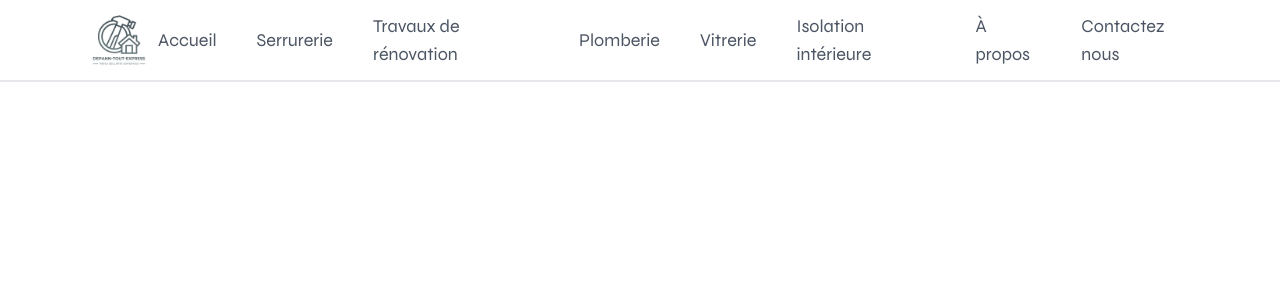
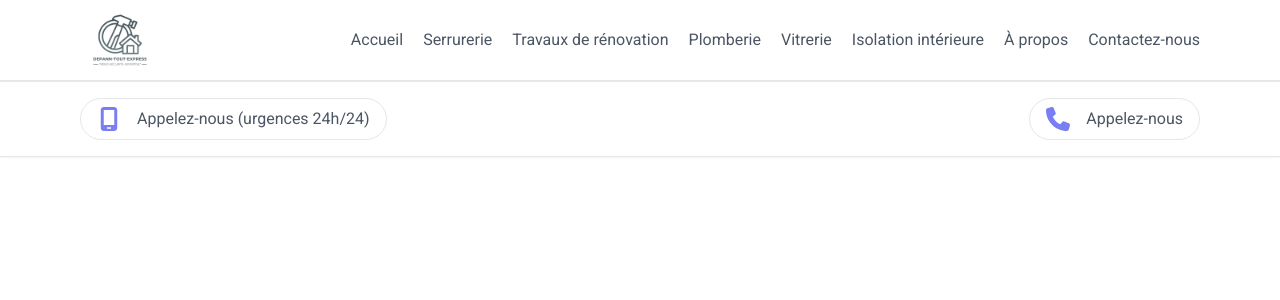
Before and after one commit to momonael221/Depann-Tout-Express, a React (Vite) app: page / in a window 1280 px wide. Shown: the top 300 px of the page. Built offline with nearby package versions, Linux system fonts and the light colour scheme.

Commit message:
Header/Navbar Finished.

```diff
--- a/index.html
+++ b/index.html
@@ -4,7 +4,7 @@
     <meta charset="UTF-8" />
     <link rel="preconnect" href="https://fonts.googleapis.com">
     <link rel="preconnect" href="https://fonts.gstatic.com" crossorigin>
-    <link href="https://fonts.googleapis.com/css2?family=Syne:wght@400..800&display=swap" rel="stylesheet">
+    <link href="https://fonts.googleapis.com/css2?family=Roboto:ital,wght@0,100;0,300;0,400;0,500;0,700;0,900;1,100;1,300;1,400;1,500;1,700;1,900&display=swap" rel="stylesheet">
     <meta name="viewport" content="width=device-width, initial-scale=1.0" />
     <title>Depann-Tout-Express</title>
   </head>
--- a/package.json
+++ b/package.json
@@ -10,6 +10,7 @@
     "preview": "vite preview"
   },
   "dependencies": {
+    "hamburger-react": "^2.5.0",
     "react": "^18.2.0",
     "react-dom": "^18.2.0",
     "react-router-dom": "^6.22.1"
--- a/src/components/Navbar.tsx
+++ b/src/components/Navbar.tsx
@@ -1,21 +1,58 @@
+import Hamburger from 'hamburger-react'
+import { useState } from 'react';
+
 export default function Navbar() {
+    const [open, setOpen] = useState<boolean>(false);
+
     return (
+        <header className="flex flex-col">
             <nav className="bg-white border-b-2 border-gray-200">
                 <div className="container mx-auto flex items-center justify-between">
                     <a href="#">
                         <img className="w-20 h-20 object-contain" src="/logo.jpg" alt="logo"/>
                     </a>
-                <ul className="flex items-center space-x-10">
-                    <li><a href="#" className="text-lg font-light text-gray-600 hover:text-blue-600 transition-colors duration-500 ease-in-out">Accueil</a></li>
-                    <li><a href="#" className="text-lg font-light text-gray-600 hover:text-blue-600 transition-colors duration-500 ease-in-out">Serrurerie</a></li>
-                    <li><a href="#" className="text-lg font-light text-gray-600 hover:text-blue-600 transition-colors duration-500 ease-in-out">Travaux de rénovation</a></li>
-                    <li><a href="#" className="text-lg font-light text-gray-600 hover:text-blue-600 transition-colors duration-500 ease-in-out">Plomberie</a></li>
-                    <li><a href="#" className="text-lg font-light text-gray-600 hover:text-blue-600 transition-colors duration-500 ease-in-out">Vitrerie</a></li>
-                    <li><a href="#" className="text-lg font-light text-gray-600 hover:text-blue-600 transition-colors duration-500 ease-in-out">Isolation intérieure</a></li>
-                    <li><a href="#" className="text-lg font-light text-gray-600 hover:text-blue-600 transition-colors duration-500 ease-in-out">À propos</a></li>
-                    <li><a href="#" className="text-lg font-light text-gray-600 hover:text-blue-600 transition-colors duration-500 ease-in-out">Contactez  nous </a></li>
+                    <ul className="hidden lg:flex items-center space-x-5">
+                        <li><a href="#" className="text-sm xl:text-base font-normal text-gray-600 hover:text-first transition-colors duration-300 ease-in-out">Accueil</a></li>
+                        <li><a href="#" className="text-sm xl:text-base font-normal text-gray-600 hover:text-first transition-colors duration-300 ease-in-out">Serrurerie</a></li>
+                        <li><a href="#" className="text-sm xl:text-base font-normal text-gray-600 hover:text-first transition-colors duration-300 ease-in-out">Travaux de rénovation</a></li>
+                        <li><a href="#" className="text-sm xl:text-base font-normal text-gray-600 hover:text-first transition-colors duration-300 ease-in-out">Plomberie</a></li>
+                        <li><a href="#" className="text-sm xl:text-base font-normal text-gray-600 hover:text-first transition-colors duration-300 ease-in-out">Vitrerie</a></li>
+                        <li><a href="#" className="text-sm xl:text-base font-normal text-gray-600 hover:text-first transition-colors duration-300 ease-in-out">Isolation intérieure</a></li>
+                        <li><a href="#" className="text-sm xl:text-base font-normal text-gray-600 hover:text-first transition-colors duration-300 ease-in-out">À propos</a></li>
+                        <li><a href="#" className="text-sm xl:text-base font-normal text-gray-600 hover:text-first transition-colors duration-300 ease-in-out">Contactez-nous</a></li>
+                    </ul>
+
+                    <div className="lg:hidden">
+                        <Hamburger toggled={open} toggle={setOpen} color={'#797FF2'}/>
+                    </div>
+                </div>
+                <div className={`container mx-auto overflow-hidden transition-all duration-300 ease-in-out ${open ? 'max-h-[430px]' : 'max-h-0'}`}>
+                    <ul className="flex flex-col space-y-2 mt-1 mb-4">
+                        <li><a href="#" className="p-3 rounded-md inline-block focus:bg-first focus:text-white w-full text-sm xl:text-base font-medium text-gray-600 transition-colors duration-300 ease-in-out">Accueil</a></li>
+                        <li><a href="#" className="p-3 rounded-md inline-block focus:bg-first focus:text-white w-full text-sm xl:text-base font-medium text-gray-600 transition-colors duration-300 ease-in-out">Serrurerie</a></li>
+                        <li><a href="#" className="p-3 rounded-md inline-block focus:bg-first focus:text-white w-full text-sm xl:text-base font-medium text-gray-600 transition-colors duration-300 ease-in-out">Travaux de rénovation</a></li>
+                        <li><a href="#" className="p-3 rounded-md inline-block focus:bg-first focus:text-white w-full text-sm xl:text-base font-medium text-gray-600 transition-colors duration-300 ease-in-out">Plomberie</a></li>
+                        <li><a href="#" className="p-3 rounded-md inline-block focus:bg-first focus:text-white w-full text-sm xl:text-base font-medium text-gray-600 transition-colors duration-300 ease-in-out">Vitrerie</a></li>
+                        <li><a href="#" className="p-3 rounded-md inline-block focus:bg-first focus:text-white w-full text-sm xl:text-base font-medium text-gray-600 transition-colors duration-300 ease-in-out">Isolation intérieure</a></li>
+                        <li><a href="#" className="p-3 rounded-md inline-block focus:bg-first focus:text-white w-full text-sm xl:text-base font-medium text-gray-600 transition-colors duration-300 ease-in-out">À propos</a></li>
+                        <li><a href="#" className="p-3 rounded-md inline-block focus:bg-first focus:text-white w-full text-sm xl:text-base font-medium text-gray-600 transition-colors duration-300 ease-in-out">Contactez-nous</a></li>
                     </ul>
                 </div>
             </nav>
+            <div className="bg-white w-full border-b border-gray-200 shadow-sm">
+                <div className="container mx-auto">
+                    <div className="flex items-center justify-between py-4 space-x-1">
+                        <button className="border rounded-full px-4 py-2 flex items-center space-x-4 group text-first">
+                            <svg className="w-6 h-6 fill-current" xmlns="http://www.w3.org/2000/svg" viewBox="0 0 384 512"><path d="M16 64C16 28.7 44.7 0 80 0H304c35.3 0 64 28.7 64 64V448c0 35.3-28.7 64-64 64H80c-35.3 0-64-28.7-64-64V64zM144 448c0 8.8 7.2 16 16 16h64c8.8 0 16-7.2 16-16s-7.2-16-16-16H160c-8.8 0-16 7.2-16 16zM304 64H80V384H304V64z"/></svg>
+                            <span className="group-hover:text-first text-sm xl:text-base font-normal text-gray-600 transition-colors duration-300 ease-in-out">Appelez-nous (urgences 24h/24)</span>
+                        </button>
+                        <button className="border flex flex-col sm:flex-row justify-center items-center space-x-4 group rounded-full w-10 h-10 sm:w-auto sm:h-auto p-1 sm:px-4 sm:py-2 bg-first sm:bg-transparent text-white sm:text-first">
+                            <svg className="w-4 h-4 sm:w-6 sm:h-6 fill-current" xmlns="http://www.w3.org/2000/svg" viewBox="0 0 512 512"><path d="M164.9 24.6c-7.7-18.6-28-28.5-47.4-23.2l-88 24C12.1 30.2 0 46 0 64C0 311.4 200.6 512 448 512c18 0 33.8-12.1 38.6-29.5l24-88c5.3-19.4-4.6-39.7-23.2-47.4l-96-40c-16.3-6.8-35.2-2.1-46.3 11.6L304.7 368C234.3 334.7 177.3 277.7 144 207.3L193.3 167c13.7-11.2 18.4-30 11.6-46.3l-40-96z"/></svg>
+                            <span className="hidden sm:inline-block group-hover:text-first text-sm xl:text-base font-normal text-gray-600 transition-colors duration-300 ease-in-out">Appelez-nous</span>
+                        </button>
+                    </div>
+                </div>
+            </div>
+        </header>
     );
 }
--- a/tailwind.config.js
+++ b/tailwind.config.js
@@ -1,4 +1,5 @@
 /** @type {import('tailwindcss').Config} */
+const colors = require('tailwindcss/colors');
 export default {
   content: [
     "./index.html",
@@ -15,10 +16,23 @@ export default {
         center: true
       },
     },
+    colors: {
+      ...colors,
+      first: "#797FF2",
+      second: "#102973",
+      third: "#1DB6F2",
+      fourth: "#4AD9CA",
+      fiveth: "#F2F2F2"
+    },
     fontFamily: {
-      'sans': ['Syne', 'sans-serif']
+      'sans': ['Roboto', 'sans-serif']
     },
-    extend: {},
+    extend: {
+      transitionProperty: {
+        'height': 'height',
+        'spacing': 'margin, padding',
+      }
+    },
   },
   plugins: [],
 }
```
Also changed, not shown: 1 other file (tests, documents, lock files or other folders). Lines whose indentation alone changed are shown as unchanged.
